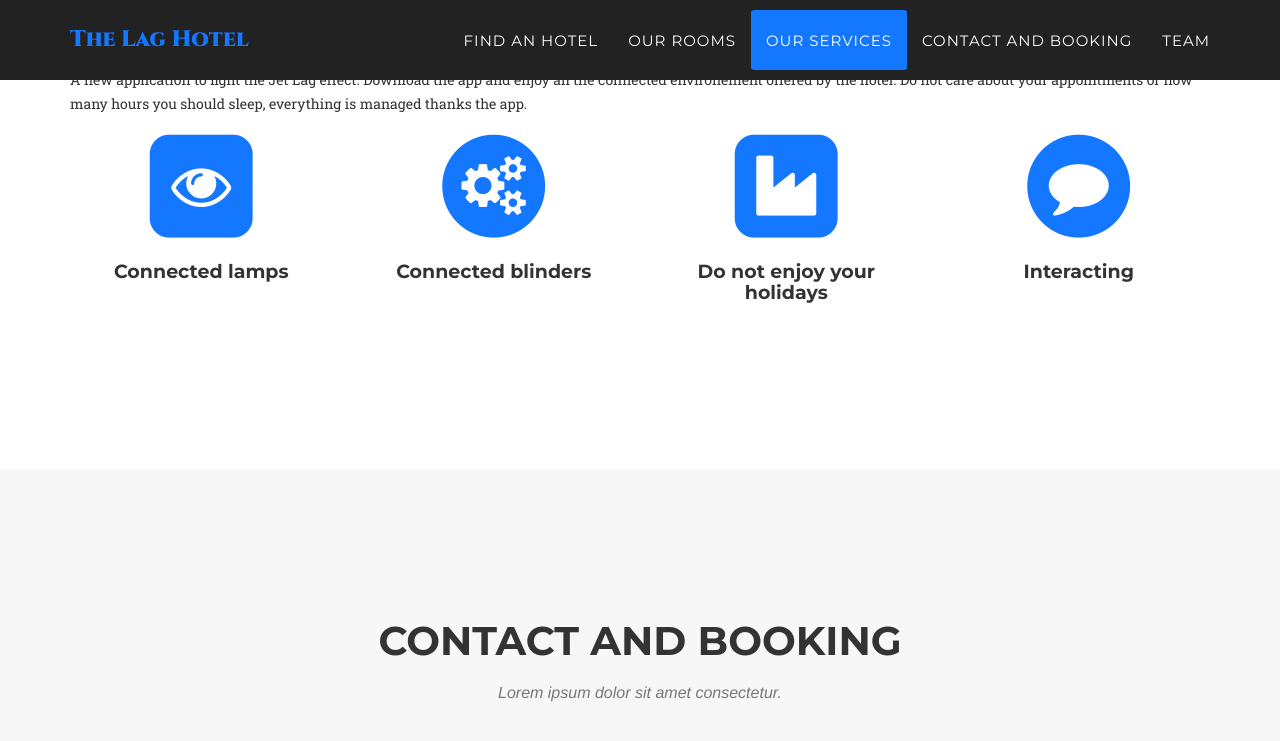
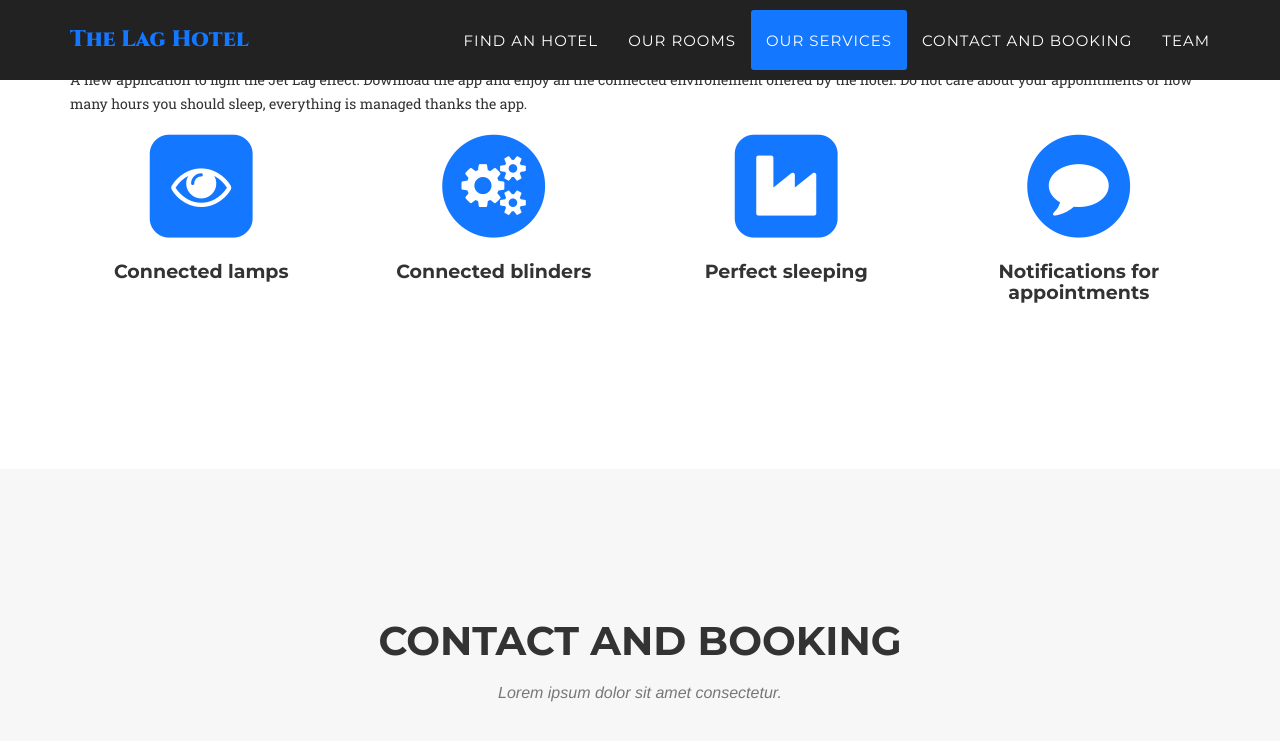
Before and after one commit to VincentGautier/Hotel-web-site, a Jekyll site: the page built from index.html, in a window 1280 px wide and 900 px high, scrolled down 2641 px. Shown: the top 741 px of the window. Built offline with Jekyll 4.4.1, drawn with Linux system fonts in a browser that asks for light colours; some web fonts are replaced.

Commit message:
Update our_services.html

```diff
--- a/_includes/our_services.html
+++ b/_includes/our_services.html
@@ -35,7 +35,7 @@
                         <i class="fa fa-square fa-stack-2x text-primary"></i>
                         <i class="fa fa-industry fa-stack-1x fa-inverse"></i>
                     </span>
-                    <h4 class="service-heading">Do not enjoy your holidays</h4>
+                    <h4 class="service-heading">Perfect sleeping</h4>
                     <p class="text-muted"></p>
                 </div>
                 <div class="col-md-3">
@@ -43,7 +43,7 @@
                         <i class="fa fa-circle fa-stack-2x text-primary"></i>
                         <i class="fa fa-comment fa-stack-1x fa-inverse"></i>
                     </span>
-                    <h4 class="service-heading">Interacting</h4>
+                    <h4 class="service-heading">Notifications for appointments</h4>
                     <p class="text-muted"> </p>
                 </div>
             </div>
```
